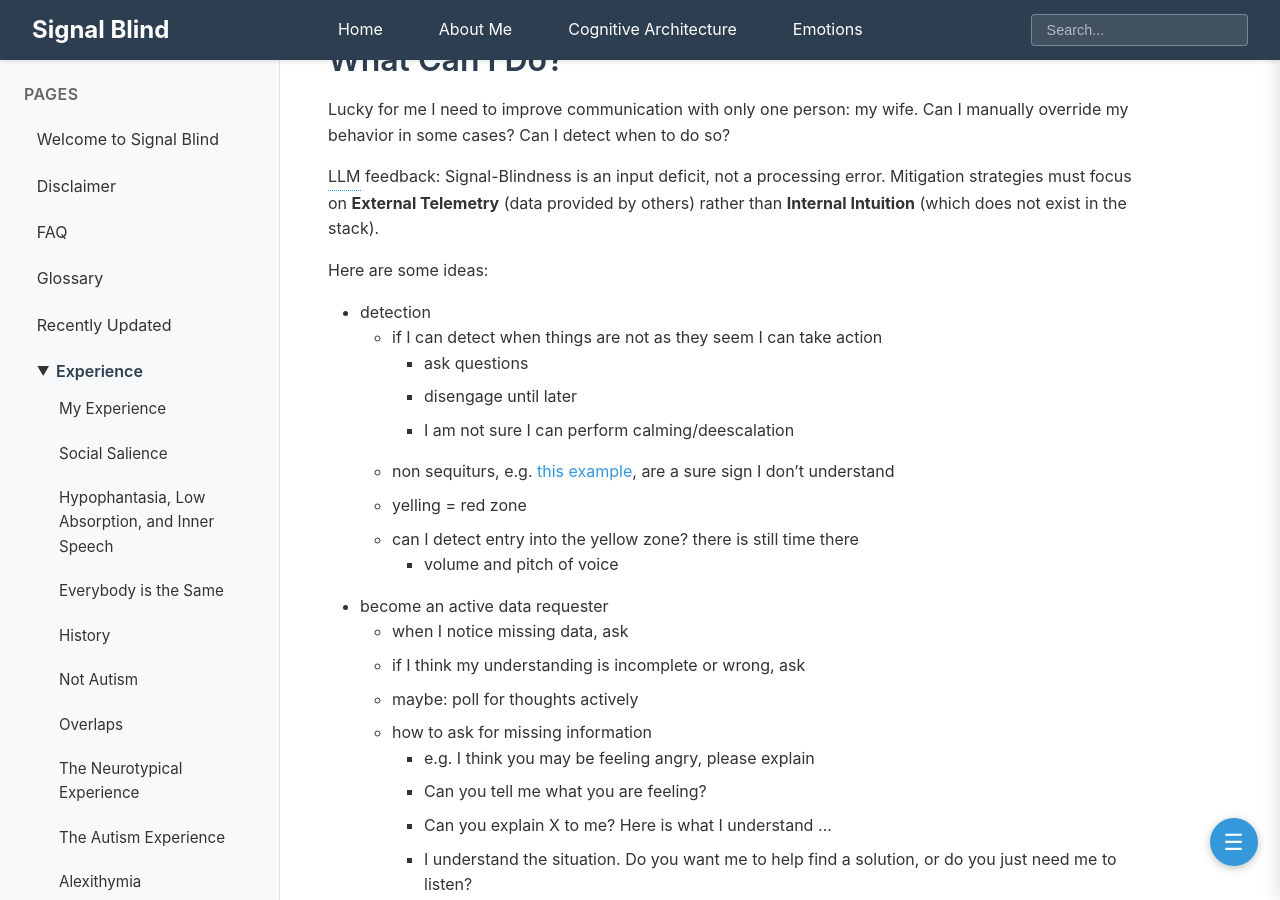
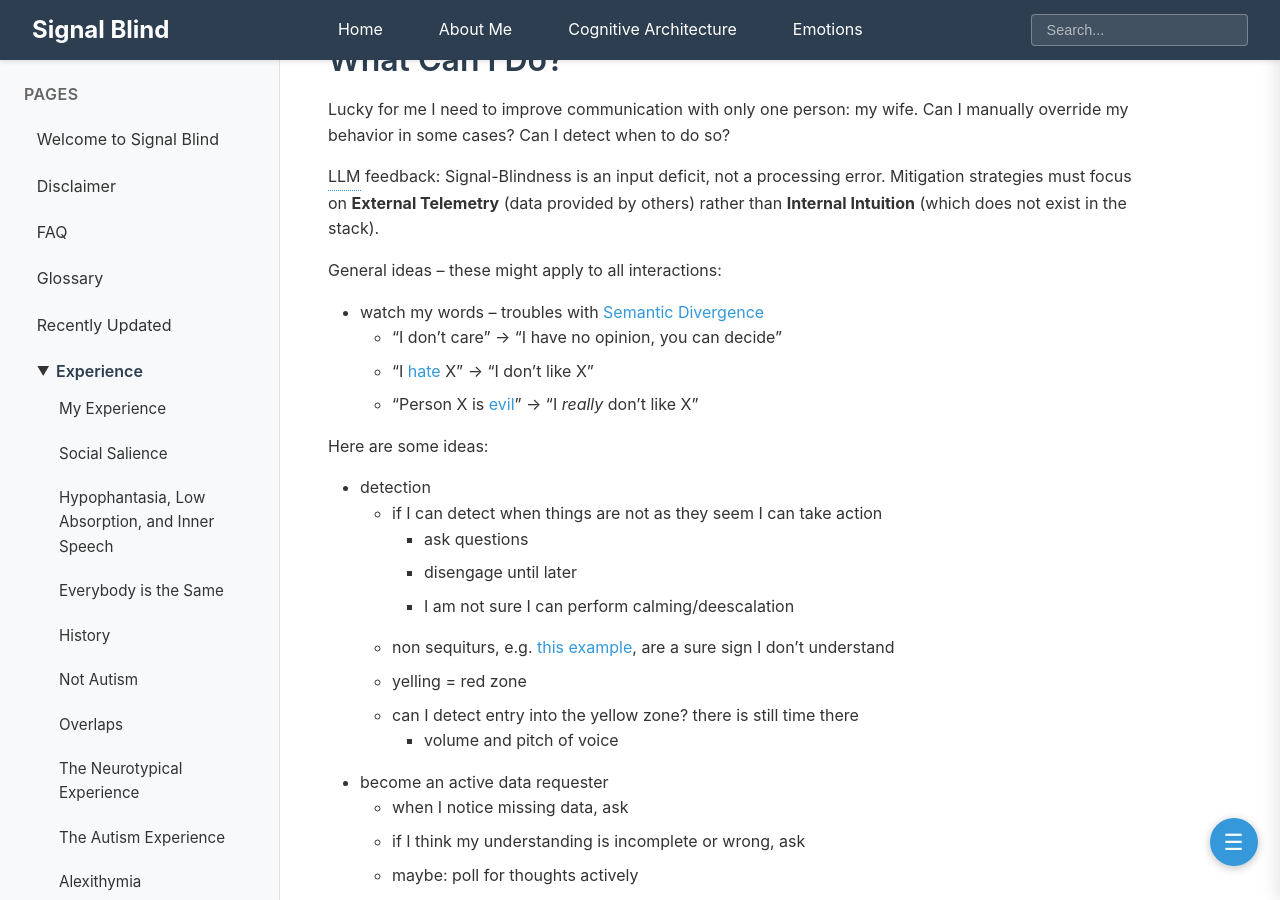
Before and after one commit to SignalBlind/SignalBlind.github.io, a Jekyll site: the page built from Experience/Mitigation.md, in a window 1280 px wide and 900 px high, scrolled down 2419 px. Built offline with Jekyll 4.4.1, drawn with Linux system fonts in a browser that asks for light colours; comment, search, counter and statistics services are not loaded.

Commit message:
add some mitigation ideas

```diff
--- a/Experience/Mitigation.md
+++ b/Experience/Mitigation.md
@@ -43,6 +43,13 @@ The problem between my wife and me isn't a simple communication issue: we are no
 Lucky for me I need to improve communication with only one person: my wife.  Can I manually override my behavior in some cases?  Can I detect when to do so?
 
 LLM feedback: Signal-Blindness is an input deficit, not a processing error. Mitigation strategies must focus on **External Telemetry** (data provided by others) rather than **Internal Intuition** (which does not exist in the stack).
+
+General ideas -- these might apply to all interactions:
+
+- watch my words -- troubles with [Semantic Divergence](../Emotions/Semantic%20Divergence.md)
+	- "I don't care" -> "I have no opinion, you can decide"
+	- "I [hate](../Emotions/Hate.md) X" -> "I don't like X"
+	- "Person X is [evil](../Emotions/Disgust.md)" -> "I *really* don't like X"
 
 Here are some ideas:
 
```
